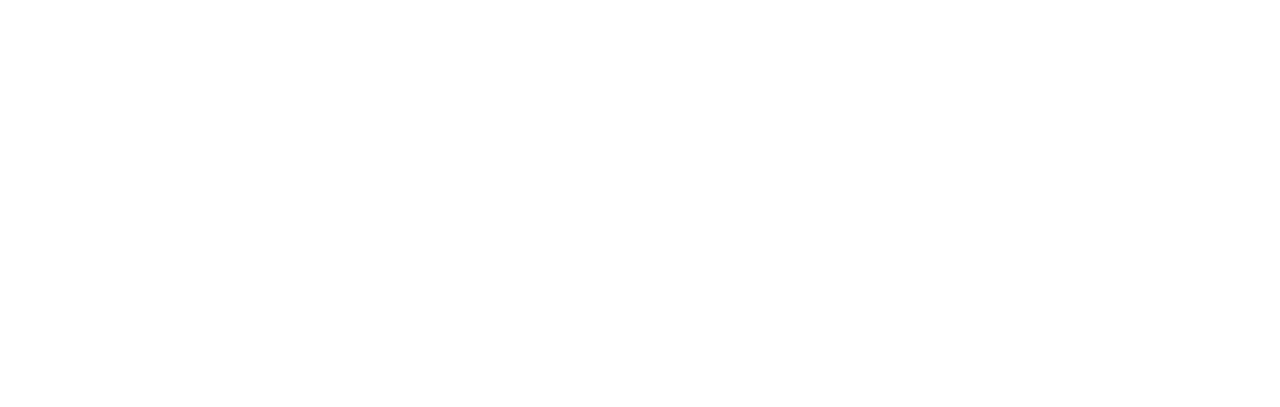
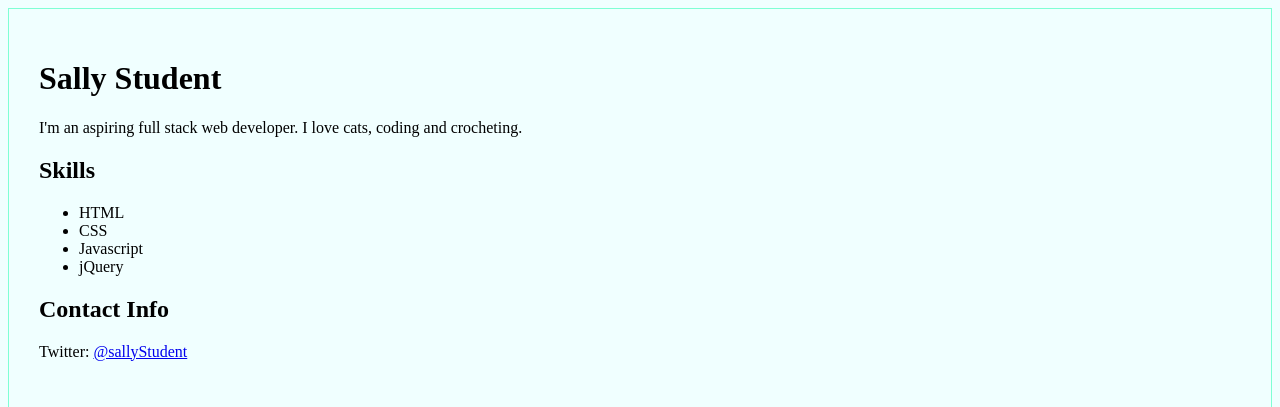
Before and after one commit to jamesquietly/thinkfulprep, a plain HTML site: page unit1lesson1/index.html in a window 1280 px wide. Shown: the top 407 px of the page. Drawn offline with Linux system fonts and the light colour scheme.

Commit message:
finished challenge

```diff
--- /dev/null
+++ b/unit1lesson1/index.css
@@ -0,0 +1,5 @@
+body {
+    background-color: azure;
+    border: 1px solid aquamarine;
+    padding: 30px;
+}
--- a/unit1lesson1/index.html
+++ b/unit1lesson1/index.html
@@ -2,9 +2,22 @@
 <html>
     <head>
         <title>About Me</title>
+        <link href="index.css" type="text/css" rel="stylesheet">
     </head>
 
     <body>
+        <h1>Sally Student</h1>
+        <p>I'm an aspiring full stack web developer. I love cats, coding and crocheting.</p>
 
+        <h2>Skills</h2>
+        <ul>
+            <li>HTML</li>
+            <li>CSS</li>
+            <li>Javascript</li>
+            <li>jQuery</li>
+        </ul>
+
+        <h2>Contact Info</h2>
+        <p>Twitter: <a href="https://twitter.com/sallyStudent">@sallyStudent</a></p>
     </body>
 </html>
```
